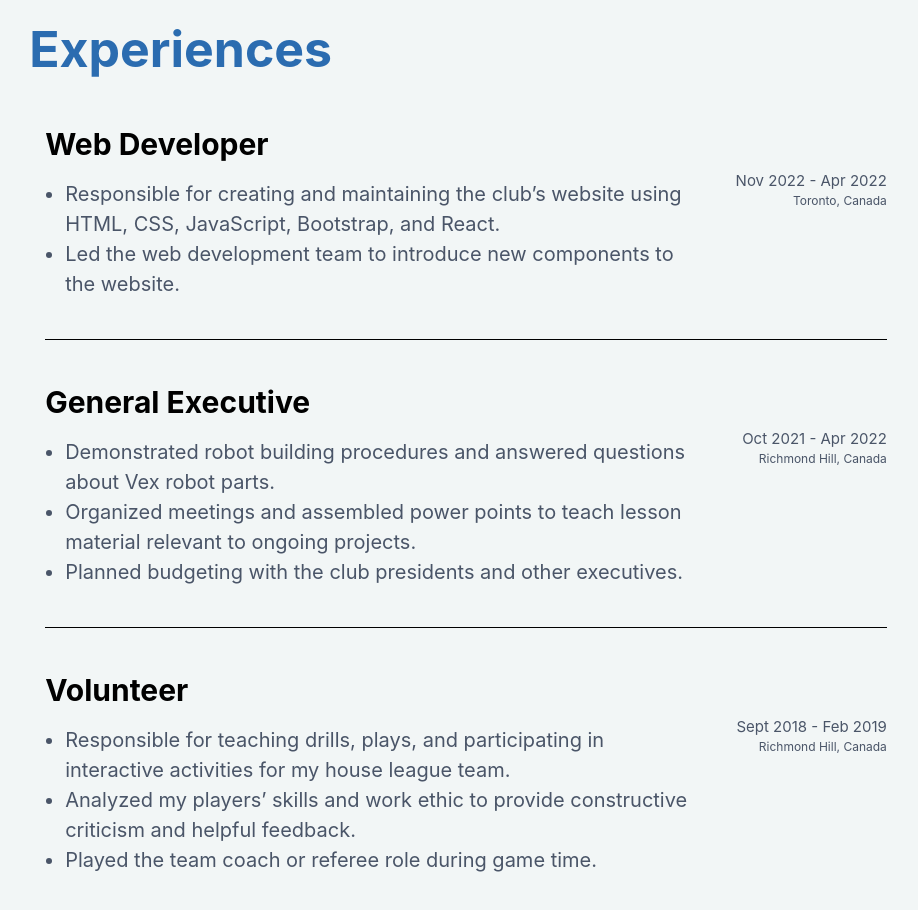
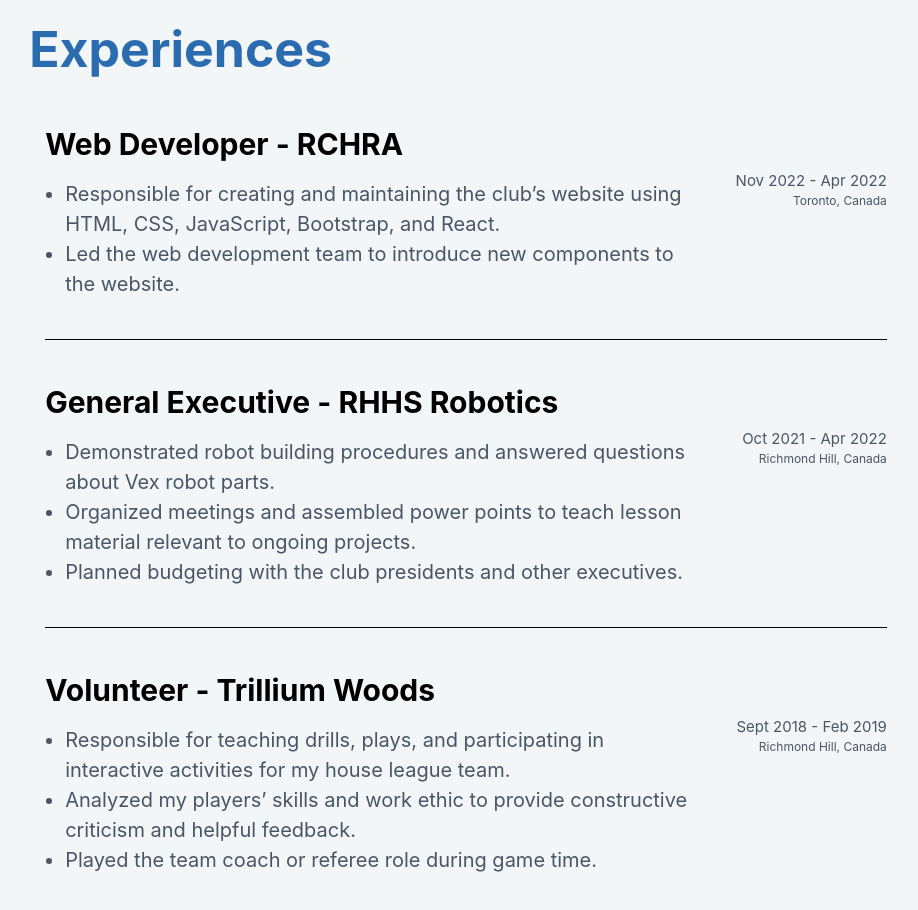
Before and after one commit to kev0921/personal-website, a React (Vite) app: page / in a window 1280 px wide. Shown: the part 960-1870 px from the top of the page, without its empty margins (174-1092 px from the left). Built offline with nearby package versions, Linux system fonts and the light colour scheme.

Commit message:
Added organizations to timeline items

```diff
--- a/src/components/Timeline.jsx
+++ b/src/components/Timeline.jsx
@@ -63,8 +63,9 @@
 
   return (
     <Flex direction="column" minW="100%">
+
       <TimelineItem
-        title="Web Developer"
+        title="Web Developer - RCHRA"
         date={isSmallScreen ? "2022" : "Nov 2022 - Apr 2022"}
         location="Toronto, Canada"
         description={
@@ -75,7 +76,7 @@
       }
       />
       <TimelineItem
-        title="General Executive"
+        title="General Executive - RHHS Robotics"
         date={isSmallScreen ? "2021-2022" : "Oct 2021 - Apr 2022"}
         location="Richmond Hill, Canada"
         description={
@@ -87,7 +88,7 @@
         }
       />
       <TimelineItem
-        title="Volunteer"
+        title="Volunteer - Trillium Woods"
         date={isSmallScreen ? "2018-2019" : "Sept 2018 - Feb 2019"}
         location="Richmond Hill, Canada"
         description={
```
